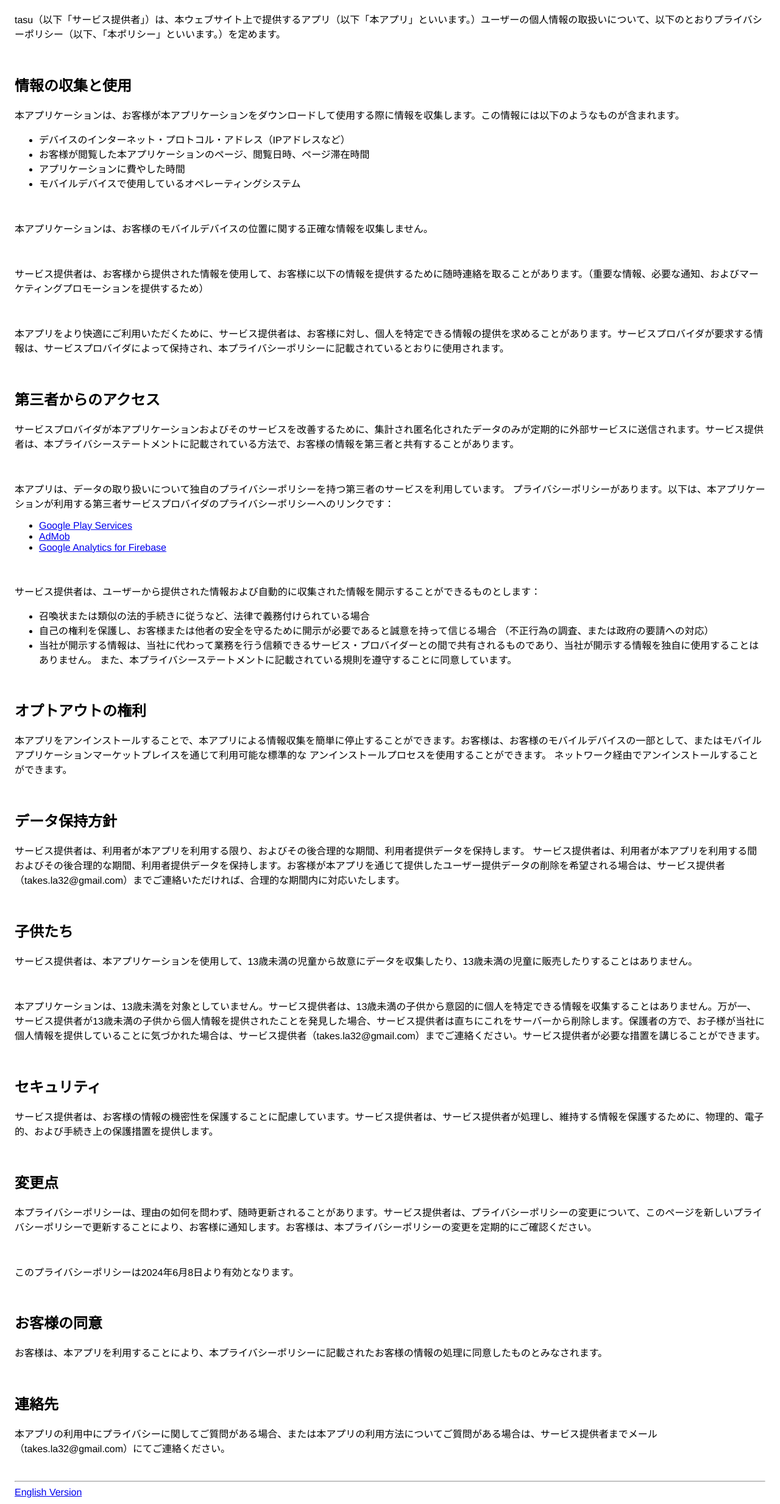
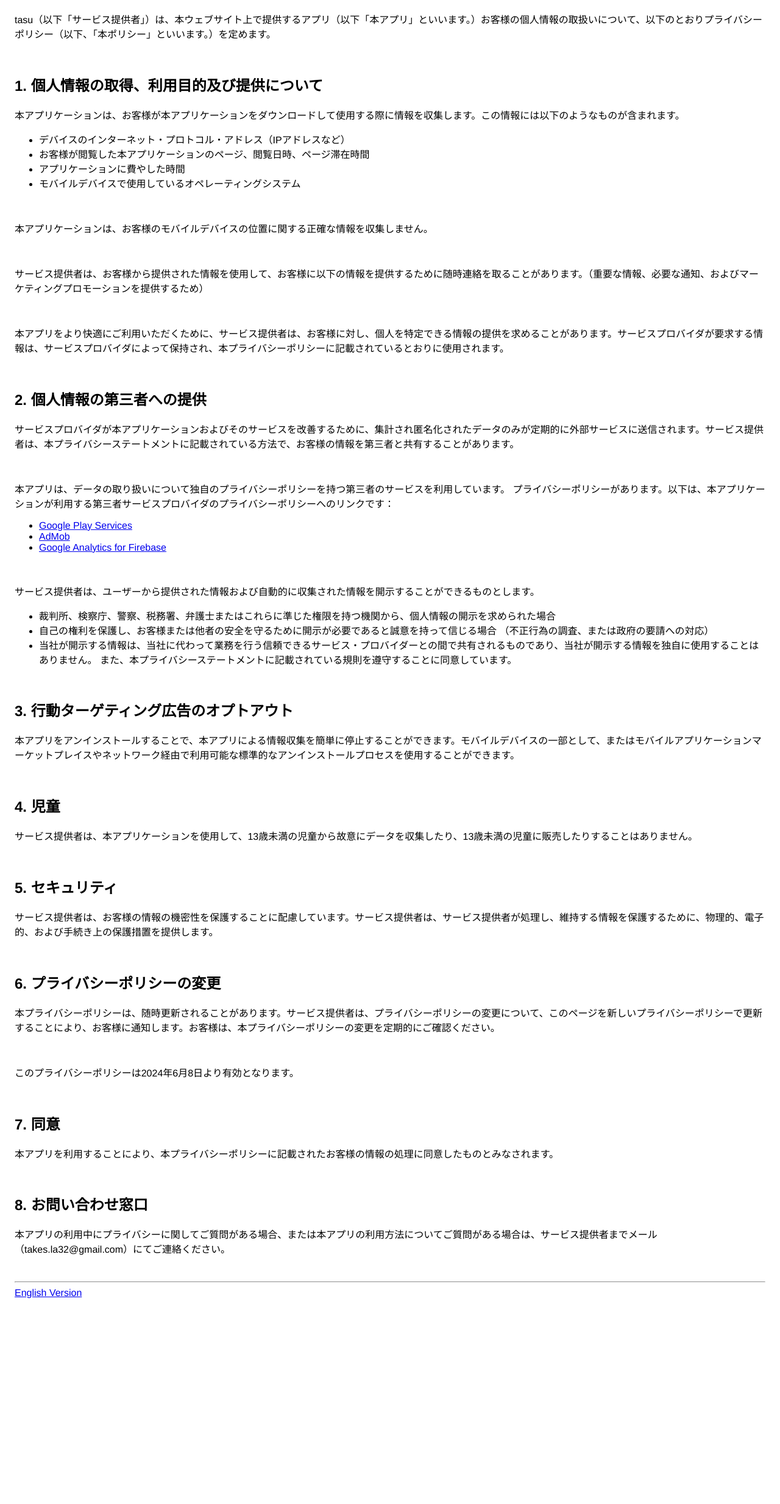
Before and after one commit to c22349/tasu-app, a plain HTML site: page docs/privacy-policy/ja/index.html in a window 1280 px wide. Shown: the part 94-2560 px from the top of the page at 61% size. After the commit the page ends 2247 px from the top, so only its background shows below. Drawn offline with Linux system fonts and the light colour scheme.

Commit message:
Fix privacy policy text ja en

```diff
--- a/docs/privacy-policy/ja/index.html
+++ b/docs/privacy-policy/ja/index.html
@@ -15,9 +15,9 @@
 
 <body>
   <h1>プライバシーポリシー</h1>
-  <p>tasu（以下「サービス提供者」）は、本ウェブサイト上で提供するアプリ（以下「本アプリ」といいます。）ユーザーの個人情報の取扱いについて、以下のとおりプライバシーポリシー（以下、「本ポリシー」といいます。）を定めます。</p>
-  <br>
-  <h2>情報の収集と使用</h2>
+  <p>tasu（以下「サービス提供者」）は、本ウェブサイト上で提供するアプリ（以下「本アプリ」といいます。）お客様の個人情報の取扱いについて、以下のとおりプライバシーポリシー（以下、「本ポリシー」といいます。）を定めます。</p><br>
+
+  <h2>1. 個人情報の取得、利用目的及び提供について</h2>
   <p>本アプリケーションは、お客様が本アプリケーションをダウンロードして使用する際に情報を収集します。この情報には以下のようなものが含まれます。</p>
   <ul>
     <li>デバイスのインターネット・プロトコル・アドレス（IPアドレスなど）</li>
@@ -27,19 +27,20 @@
   </ul><br>
   <p>本アプリケーションは、お客様のモバイルデバイスの位置に関する正確な情報を収集しません。</p>
   <div style="display: none;">
-    <p>本アプリケーションは、サービス提供者がお客様のおおよその地理的位置を特定し、以下の方法で利用するのに役立つ、お客様のデバイスの位置情報を収集します: </p>
+    <p>本アプリケーションは、サービス提供者がお客様のおおよその地理的位置を特定し、以下の方法で利用するのに役立つ、お客様のデバイスの位置情報を収集します。</p>
     <ul>
       <li>ジオロケーションサービス： 位置情報サービス：サービスプロバイダは、パーソナライズされたコンテンツ、適切な推奨、および位置情報に基づくサービスなどの機能を提供するために位置情報を利用します。
       コンテンツ、関連するレコメンデーション、およびロケーションベースのサービスなどの機能を提供するために利用されます。</li>
       <li>分析および改善： 位置情報の集計および匿名化は、サービスプロバイダがユーザーの行動を分析し、傾向を特定し、本アプリケーションの全体的なパフォーマンスを向上させるのに役立ちます。
       サービス提供者がユーザーの行動を分析し、傾向を特定し、本アプリケーションの全体的なパフォーマンスと機能を改善するのに役立ちます。</li>
-      <li>第三者サービス：サービスプロバイダは、定期的に、匿名化された位置情報を外部サービスに送信することがあります。
+      <li>第三者サービス： サービスプロバイダは、定期的に、匿名化された位置情報を外部サービスに送信することがあります。
       ービスに送信することがあります。これらのサービスは、本アプリの強化およびサービスの最適化に役立ちます。</li>
     </ul>
   </div><br>
   <p>サービス提供者は、お客様から提供された情報を使用して、お客様に以下の情報を提供するために随時連絡を取ることがあります。（重要な情報、必要な通知、およびマーケティングプロモーションを提供するため）</p><br>
   <p>本アプリをより快適にご利用いただくために、サービス提供者は、お客様に対し、個人を特定できる情報の提供を求めることがあります。サービスプロバイダが要求する情報は、サービスプロバイダによって保持され、本プライバシーポリシーに記載されているとおりに使用されます。</p><br>
-  <h2>第三者からのアクセス</h2>
+
+  <h2>2. 個人情報の第三者への提供</h2>
   <p>サービスプロバイダが本アプリケーションおよびそのサービスを改善するために、集計され匿名化されたデータのみが定期的に外部サービスに送信されます。サービス提供者は、本プライバシーステートメントに記載されている方法で、お客様の情報を第三者と共有することがあります。</p>
   <div><br>
     <p>本アプリは、データの取り扱いについて独自のプライバシーポリシーを持つ第三者のサービスを利用しています。
@@ -53,35 +54,34 @@
           Analytics for Firebase</a></li>
     </ul>
   </div><br>
-  <p>サービス提供者は、ユーザーから提供された情報および自動的に収集された情報を開示することができるものとします：</p>
+  <p>サービス提供者は、ユーザーから提供された情報および自動的に収集された情報を開示することができるものとします。</p>
   <ul>
-    <li>召喚状または類似の法的手続きに従うなど、法律で義務付けられている場合</li>
+    <li>裁判所、検察庁、警察、税務署、弁護士またはこれらに準じた権限を持つ機関から、個人情報の開示を求められた場合</li>
     <li>自己の権利を保護し、お客様または他者の安全を守るために開示が必要であると誠意を持って信じる場合
     （不正行為の調査、または政府の要請への対応）</li>
     <li>当社が開示する情報は、当社に代わって業務を行う信頼できるサービス・プロバイダーとの間で共有されるものであり、当社が開示する情報を独自に使用することはありません。
     また、本プライバシーステートメントに記載されている規則を遵守することに同意しています。</li>
   </ul><br>
-  <h2>オプトアウトの権利</h2>
-  <p>本アプリをアンインストールすることで、本アプリによる情報収集を簡単に停止することができます。お客様は、お客様のモバイルデバイスの一部として、またはモバイルアプリケーションマーケットプレイスを通じて利用可能な標準的な
-  アンインストールプロセスを使用することができます。
-  ネットワーク経由でアンインストールすることができます。</p><br>
-  <h2>データ保持方針</h2>
-  <p>サービス提供者は、利用者が本アプリを利用する限り、およびその後合理的な期間、利用者提供データを保持します。
-  サービス提供者は、利用者が本アプリを利用する間およびその後合理的な期間、利用者提供データを保持します。お客様が本アプリを通じて提供したユーザー提供データの削除を希望される場合は、サービス提供者（takes.la32@gmail.com）までご連絡いただければ、合理的な期間内に対応いたします。</p><br>
-  <h2>子供たち</h2>
-  <p>サービス提供者は、本アプリケーションを使用して、13歳未満の児童から故意にデータを収集したり、13歳未満の児童に販売したりすることはありません。</p>
-  <div><br>
-    <p>本アプリケーションは、13歳未満を対象としていません。サービス提供者は、13歳未満の子供から意図的に個人を特定できる情報を収集することはありません。万が一、サービス提供者が13歳未満の子供から個人情報を提供されたことを発見した場合、サービス提供者は直ちにこれをサーバーから削除します。保護者の方で、お子様が当社に個人情報を提供していることに気づかれた場合は、サービス提供者（takes.la32@gmail.com）までご連絡ください。サービス提供者が必要な措置を講じることができます。</p>
-  </div><br>
-  <h2>セキュリティ</h2>
+
+  <h2>3. 行動ターゲティング広告のオプトアウト</h2>
+  <p>本アプリをアンインストールすることで、本アプリによる情報収集を簡単に停止することができます。モバイルデバイスの一部として、またはモバイルアプリケーションマーケットプレイスやネットワーク経由で利用可能な標準的なアンインストールプロセスを使用することができます。</p><br>
+
+  <h2>4. 児童</h2>
+  <p>サービス提供者は、本アプリケーションを使用して、13歳未満の児童から故意にデータを収集したり、13歳未満の児童に販売したりすることはありません。</p><br>
+
+  <h2>5. セキュリティ</h2>
   <p>サービス提供者は、お客様の情報の機密性を保護することに配慮しています。サービス提供者は、サービス提供者が処理し、維持する情報を保護するために、物理的、電子的、および手続き上の保護措置を提供します。</p><br>
-  <h2>変更点</h2>
-  <p>本プライバシーポリシーは、理由の如何を問わず、随時更新されることがあります。サービス提供者は、プライバシーポリシーの変更について、このページを新しいプライバシーポリシーで更新することにより、お客様に通知します。お客様は、本プライバシーポリシーの変更を定期的にご確認ください。</p><br>
+
+  <h2>6. プライバシーポリシーの変更</h2>
+  <p>本プライバシーポリシーは、随時更新されることがあります。サービス提供者は、プライバシーポリシーの変更について、このページを新しいプライバシーポリシーで更新することにより、お客様に通知します。お客様は、本プライバシーポリシーの変更を定期的にご確認ください。</p><br>
   <p>このプライバシーポリシーは2024年6月8日より有効となります。</p><br>
-  <h2>お客様の同意</h2>
-  <p>お客様は、本アプリを利用することにより、本プライバシーポリシーに記載されたお客様の情報の処理に同意したものとみなされます。</p><br>
-  <h2>連絡先</h2>
+
+  <h2>7. 同意</h2>
+  <p>本アプリを利用することにより、本プライバシーポリシーに記載されたお客様の情報の処理に同意したものとみなされます。</p><br>
+
+  <h2>8. お問い合わせ窓口</h2>
   <p>本アプリの利用中にプライバシーに関してご質問がある場合、または本アプリの利用方法についてご質問がある場合は、サービス提供者までメール（takes.la32@gmail.com）にてご連絡ください。</p><br>
+
   <hr>
   <a href="../en/">English Version</a>
 </body>
```
Also changed, not shown: docs/privacy-policy/en/index.html (+19 -25 lines).
